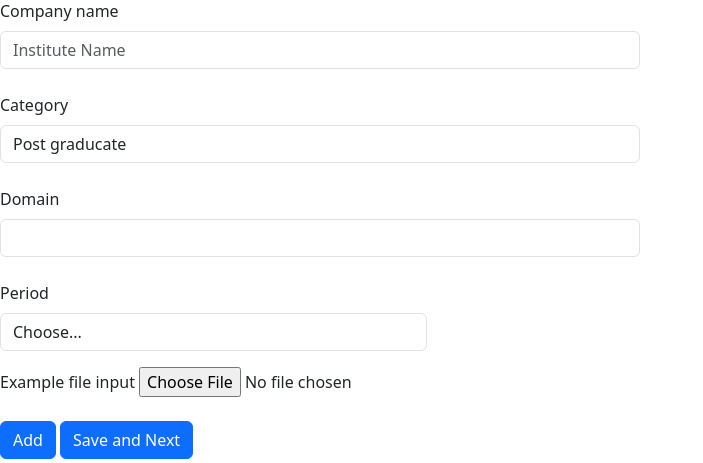
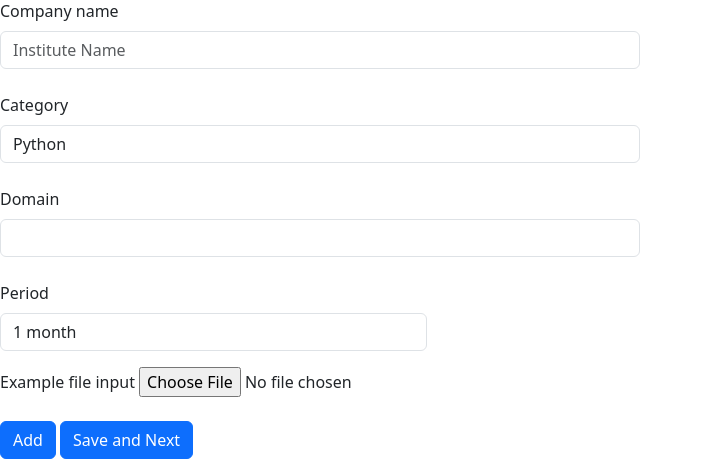
Before and after one commit to 4TechSadiq/portFoolioo, a Django app: page /experiance/ in a window 1280 px wide. Shown: the part 126-589 px from the top of the page, without its empty margins (0-703 px from the left). Run offline with Django 5.2, Linux system fonts and the light colour scheme.

Commit message:
Update experiance.html

```diff
--- a/templates/user/experiance.html
+++ b/templates/user/experiance.html
@@ -15,10 +15,9 @@
         <div class="form-group col-md-6 mt-4">
             <label for="inputState">Category</label>
         <select name="category" id="inputState" class="form-control mt-2">
-            <option selected>Post graducate</option>
-            <option>Under Graduate</option>
-            <option>Higher Secondary</option>
-            <option value="">High School</option>
+            <option value="Python" selected>Python</option>
+            <option value="MERN">MERN</option>
+            <option value="MEAN">MEAN</option>
         </select>
         </div>
     </div>
@@ -31,8 +30,10 @@
         <div class="form-group col-md-4 mt-4">
         <label for="inputState">Period</label>
         <select name="period" id="inputState" class="form-control mt-2">
-            <option selected>Choose...</option>
-            <option>...</option>
+            <option value="2 month" selected>1 month</option>
+            <option value="2 month">2 month</option>
+            <option value="3 month">3 month</option>
+            <option value="6 month">6 month</option>
         </select>
         </div>
     </div>
@@ -42,7 +43,7 @@
     </div>
 
     <button type="submit" class="btn btn-primary mt-4">Add</button>
-    <a type="submit" class="btn btn-primary mt-4" href="{% url 'education' %}">Save and Next</a>
+    <a type="submit" class="btn btn-primary mt-4" href="{% url 'account' %}">Save and Next</a>
 </form>
 
 
```
